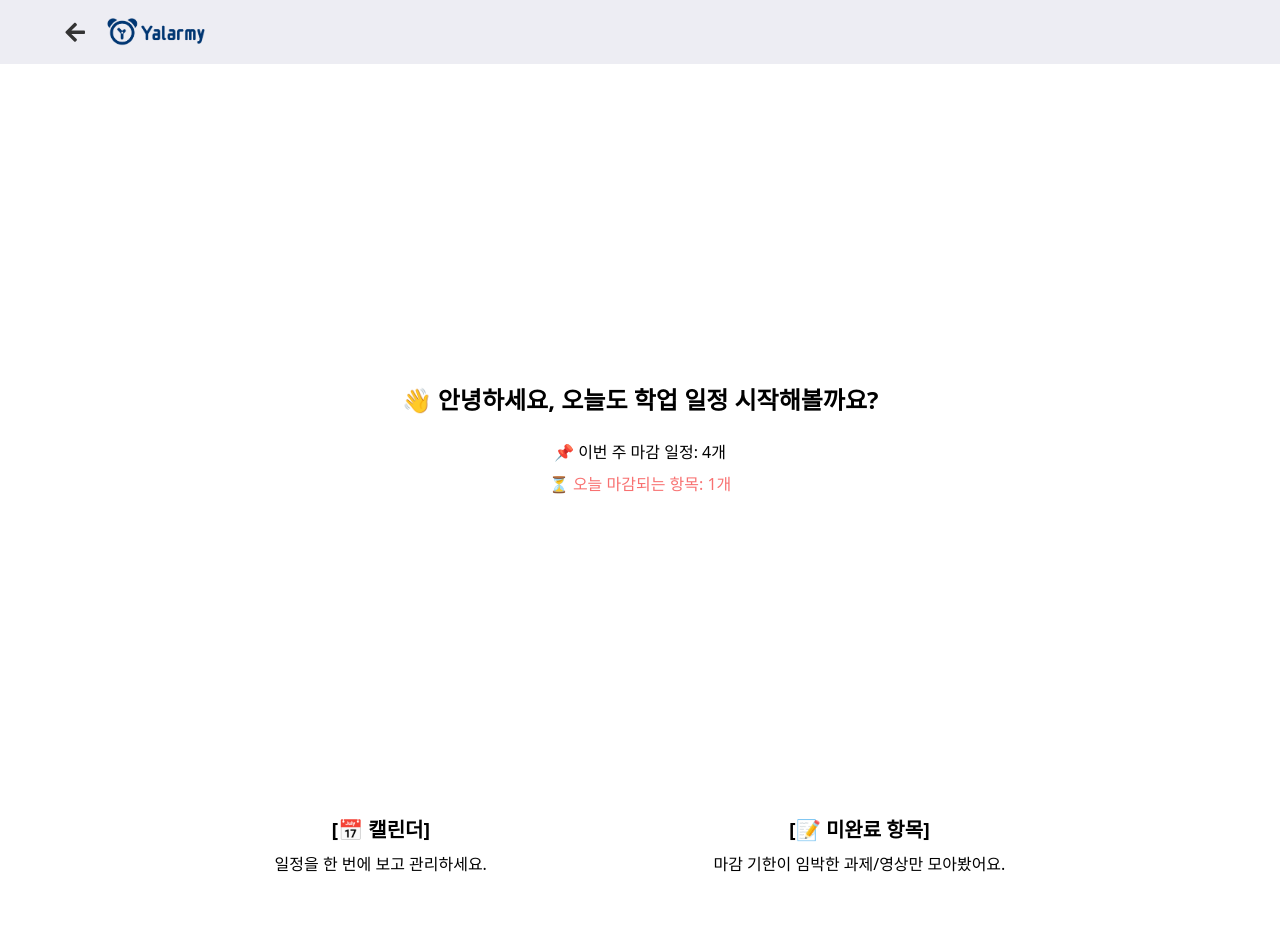
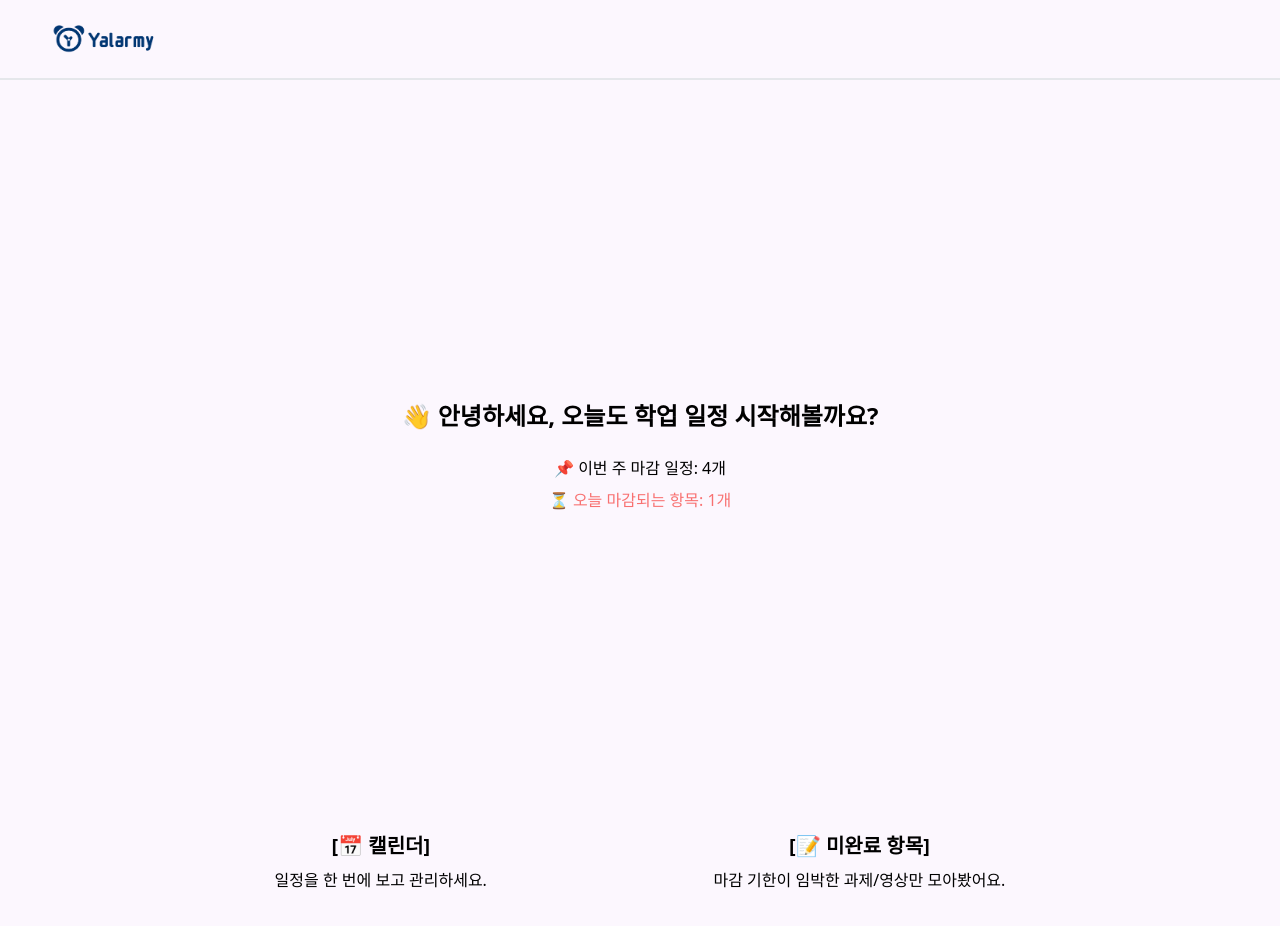
Before and after one commit to Sooobeo/Yalarmy, a React (Create React App) app in the folder yalarmy/: page / in a window 1280 px wide. Shown: the top 926 px of the page. Built offline with nearby package versions, Linux system fonts and the light colour scheme.

Commit message:
topbar change

```diff
--- a/yalarmy/src/pages/ChoosePage.js
+++ b/yalarmy/src/pages/ChoosePage.js
@@ -2,8 +2,7 @@ import { Link } from "react-router-dom";
 import AOS from "aos";
 import "aos/dist/aos.css";
 import { useEffect } from "react";
-import Topbar from "../components/Topbar.js";
-import "./ChoosePage.css";
+
 
 
 function ChoosePage()
@@ -19,9 +18,11 @@ function ChoosePage()
 
     return (
         <div>
-            <Topbar />
+            <div className = "w-[100%] h-[5em] py-[1em] px-[3em] bg-[#fcf7fe] flex flex-col gap-5 border-b-2 border-b-gray justify-center">
+                <img src="/Logo.png" alt="" className = "w-[7rem]" />
+            </div>
 
-            <div className="flex flex-col pt-[20em] pb-[9em] px-[3em] gap-[20rem] bg-white items-center">
+            <div className = "flex flex-col pt-[20em] pb-[9em] px-[3em] gap-[20rem] bg-[#fcf7fe] items-center">
                 <div className = "flex flex-col gap-6">
                     <div data-aos="fade-up" className = "opacity-0 text-2xl font-semibold">
                         👋 안녕하세요, 오늘도 학업 일정 시작해볼까요?
```
